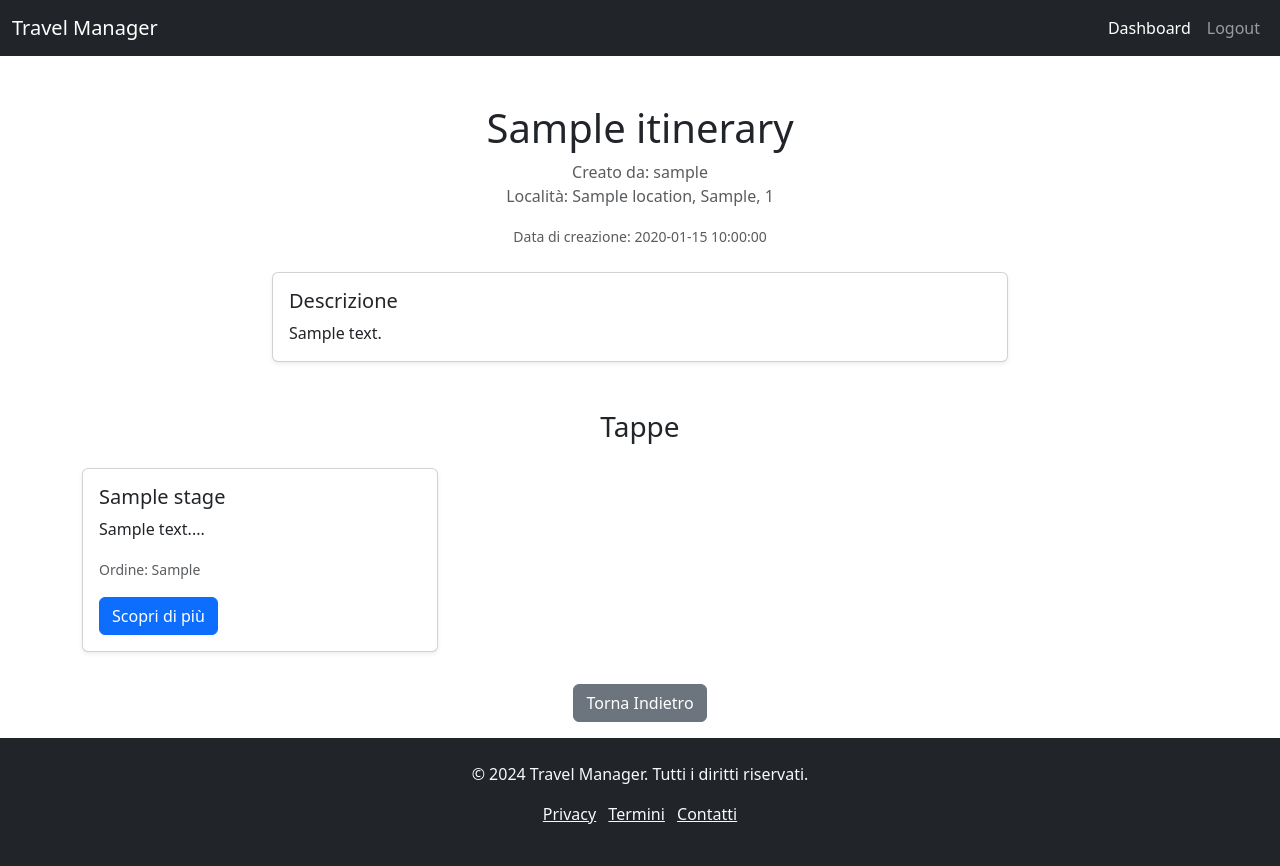
After one commit to ManuelBelotti123/gestionale_viaggi, a PHP site: page /itinerary_details.php?id=1 in a window 1280 px wide. The commit adds this page. Run offline with PHP 8.4, Linux system fonts and the light colour scheme; the visitor is signed in with stand-in values (Sample User, id 1); tables that the repository leaves empty or names only in its code hold one stand-in row (values such as "Sample post").

Commit message:
Creazione pagine di dettaglio itinerario e tappa

```diff
--- /dev/null
+++ b/itinerary_details.php
@@ -0,0 +1,150 @@
+<?php
+// Include la connessione al database
+include('./db/db.php');
+include('./auth/auth_functions.php');
+session_start();
+
+// Controlla se l'utente è autenticato
+redirect_if_not_logged_in();
+
+// Recupera l'ID dell'itinerario dalla query string
+$itinerary_id = isset($_GET['id']) ? intval($_GET['id']) : null;
+
+if (!$itinerary_id) {
+    echo "ID dell'itinerario non specificato.";
+    exit;
+}
+
+try {
+    // Recupera i dettagli dell'itinerario dal database
+    $stmt = $conn->prepare("
+        SELECT I.itinerary_id, I.title, I.description, I.created_at, I.is_active,
+               L.name AS location_name, L.region AS location_region, L.country AS location_country,
+               U.username AS entity_name
+        FROM gsv_itineraries I
+        JOIN gsv_locations L ON I.location_id = L.location_id
+        JOIN gsv_users U ON I.entity_id = U.user_id
+        WHERE I.itinerary_id = :itinerary_id
+    ");
+    $stmt->bindParam(':itinerary_id', $itinerary_id, PDO::PARAM_INT);
+    $stmt->execute();
+
+    $itinerary = $stmt->fetch(PDO::FETCH_ASSOC);
+
+    if (!$itinerary) {
+        echo "Itinerario non trovato.";
+        exit;
+    }
+
+    // Recupera le tappe associate all'itinerario
+    $stmt_stages = $conn->prepare("
+        SELECT stage_id, title, description, `stage_order`
+        FROM gsv_stages
+        WHERE itinerary_id = :itinerary_id
+        ORDER BY `stage_order`
+    ");
+    $stmt_stages->bindParam(':itinerary_id', $itinerary_id, PDO::PARAM_INT);
+    $stmt_stages->execute();
+
+    $stages = $stmt_stages->fetchAll(PDO::FETCH_ASSOC);
+} catch (PDOException $e) {
+    echo "Errore durante il recupero dei dati: " . $e->getMessage();
+    exit;
+}
+?>
+
+<!DOCTYPE html>
+<html lang="it">
+<head>
+    <meta charset="UTF-8">
+    <meta name="viewport" content="width=device-width, initial-scale=1.0">
+    <title>Dettagli Itinerario - <?= htmlspecialchars($itinerary['title']) ?></title>
+    <link href="https://cdn.jsdelivr.net/npm/bootstrap@5.3.2/dist/css/bootstrap.min.css" rel="stylesheet">
+</head>
+<body>
+    <!-- Navbar -->
+    <nav class="navbar navbar-expand-lg navbar-dark bg-dark">
+        <div class="container-fluid">
+            <a class="navbar-brand" href="#">Travel Manager</a>
+            <button class="navbar-toggler" type="button" data-bs-toggle="collapse" data-bs-target="#navbarNav" aria-controls="navbarNav" aria-expanded="false" aria-label="Toggle navigation">
+                <span class="navbar-toggler-icon"></span>
+            </button>
+            <div class="collapse navbar-collapse" id="navbarNav">
+                <ul class="navbar-nav ms-auto">
+                    <li class="nav-item">
+                        <a class="nav-link active" href="../dashboard_user.php">Dashboard</a>
+                    </li>
+                    <li class="nav-item">
+                        <a class="nav-link" href="auth/logout.php">Logout</a>
+                    </li>
+                </ul>
+            </div>
+        </div>
+    </nav>
+
+    <div class="container mt-5">
+        <h1 class="text-center"><?= htmlspecialchars($itinerary['title']) ?></h1>
+        <p class="text-center text-muted">
+            Creato da: <?= htmlspecialchars($itinerary['entity_name']) ?> <br>
+            Località: <?= htmlspecialchars($itinerary['location_name']) ?>, <?= htmlspecialchars($itinerary['location_region']) ?>, <?= htmlspecialchars($itinerary['location_country']) ?>
+        </p>
+        <p class="text-center text-muted"><small>Data di creazione: <?= htmlspecialchars($itinerary['created_at']) ?></small></p>
+
+        <!-- Descrizione -->
+        <div class="row mt-4">
+            <div class="col-md-8 offset-md-2">
+                <div class="card shadow-sm">
+                    <div class="card-body">
+                        <h5 class="card-title">Descrizione</h5>
+                        <p class="card-text"><?= nl2br(htmlspecialchars($itinerary['description'])) ?></p>
+                    </div>
+                </div>
+            </div>
+        </div>
+
+        <!-- Tappe associate -->
+        <div class="mt-5">
+            <h3 class="text-center mb-4">Tappe</h3>
+            <?php if (count($stages) > 0): ?>
+                <div class="row">
+                    <?php foreach ($stages as $stage): ?>
+                        <div class="col-md-4 mb-4">
+                            <div class="card h-100 shadow-sm">
+                                <div class="card-body">
+                                    <h5 class="card-title"><?= htmlspecialchars($stage['title']) ?></h5>
+                                    <p class="card-text"><?= substr(htmlspecialchars($stage['description']), 0, 100) . '...' ?></p>
+                                    <p class="text-muted"><small>Ordine: <?= htmlspecialchars($stage['stage_order']) ?></small></p>
+                                    <a href="stage_details.php?stage_id=<?= $stage['stage_id'] ?>" class="btn btn-primary">Scopri di più</a>
+                                </div>
+                            </div>
+                        </div>
+                    <?php endforeach; ?>
+                </div>
+            <?php else: ?>
+                <p class="text-center text-muted">Nessuna tappa disponibile per questo itinerario.</p>
+            <?php endif; ?>
+        </div>
+
+        <!-- Pulsante per tornare indietro -->
+        <div class="mt-2 mb-3 text-center">
+            <!-- Utilizza JavaScript per tornare indietro alla pagina precedente, evita il conferma invio modulo -->
+            <a href="javascript:history.back()" class="btn btn-secondary">Torna Indietro</a>
+        </div>
+
+    </div>
+
+    <!-- Footer -->
+    <footer class="bg-dark text-light py-4">
+        <div class="container text-center">
+            <p>&copy; 2024 Travel Manager. Tutti i diritti riservati.</p>
+            <ul class="list-inline">
+                <li class="list-inline-item"><a href="#" class="text-light">Privacy</a></li>
+                <li class="list-inline-item"><a href="#" class="text-light">Termini</a></li>
+                <li class="list-inline-item"><a href="#" class="text-light">Contatti</a></li>
+            </ul>
+        </div>
+    </footer>
+
+    <script src="https://cdn.jsdelivr.net/npm/bootstrap@5.3.2/dist/js/bootstrap.bundle.min.js"></script>
+</body>
+</html>
--- a/user_pages/explore.php
+++ b/user_pages/explore.php
@@ -92,7 +92,7 @@ try {
                                 <h5 class="card-title"><?= htmlspecialchars($itinerary['title']) ?></h5>
                                 <p class="card-text"><?= htmlspecialchars($itinerary['description']) ?></p>
                                 <p class="text-muted"><small>Località: <?= htmlspecialchars($itinerary['location_name']) ?></small></p>
-                                <a href="itinerary_details.php?id=<?= $itinerary['itinerary_id'] ?>" class="btn btn-primary">Scopri di più</a>
+                                <a href="../itinerary_details.php?id=<?= $itinerary['itinerary_id'] ?>" class="btn btn-primary">Scopri di più</a>
                             </div>
                         </div>
                     </div>
--- a/user_pages/search.php
+++ b/user_pages/search.php
@@ -119,7 +119,7 @@ if ($_SERVER['REQUEST_METHOD'] === 'POST' && !empty($search_query)) {
                                 <h5 class="card-title"><?= htmlspecialchars($itinerary['title']) ?></h5>
                                 <p class="card-text"><?= htmlspecialchars($itinerary['description']) ?></p>
                                 <p class="text-muted"><small>Località: <?= htmlspecialchars($itinerary['location_name']) ?></small></p>
-                                <a href="itinerary_details.php?id=<?= $itinerary['itinerary_id'] ?>" class="btn btn-primary">Scopri di più</a>
+                                <a href="../itinerary_details.php?id=<?= $itinerary['itinerary_id'] ?>" class="btn btn-primary">Scopri di più</a>
                             </div>
                         </div>
                     </div>
```
Also changed, not shown: stage_details.php (added, +110 -0 lines).
